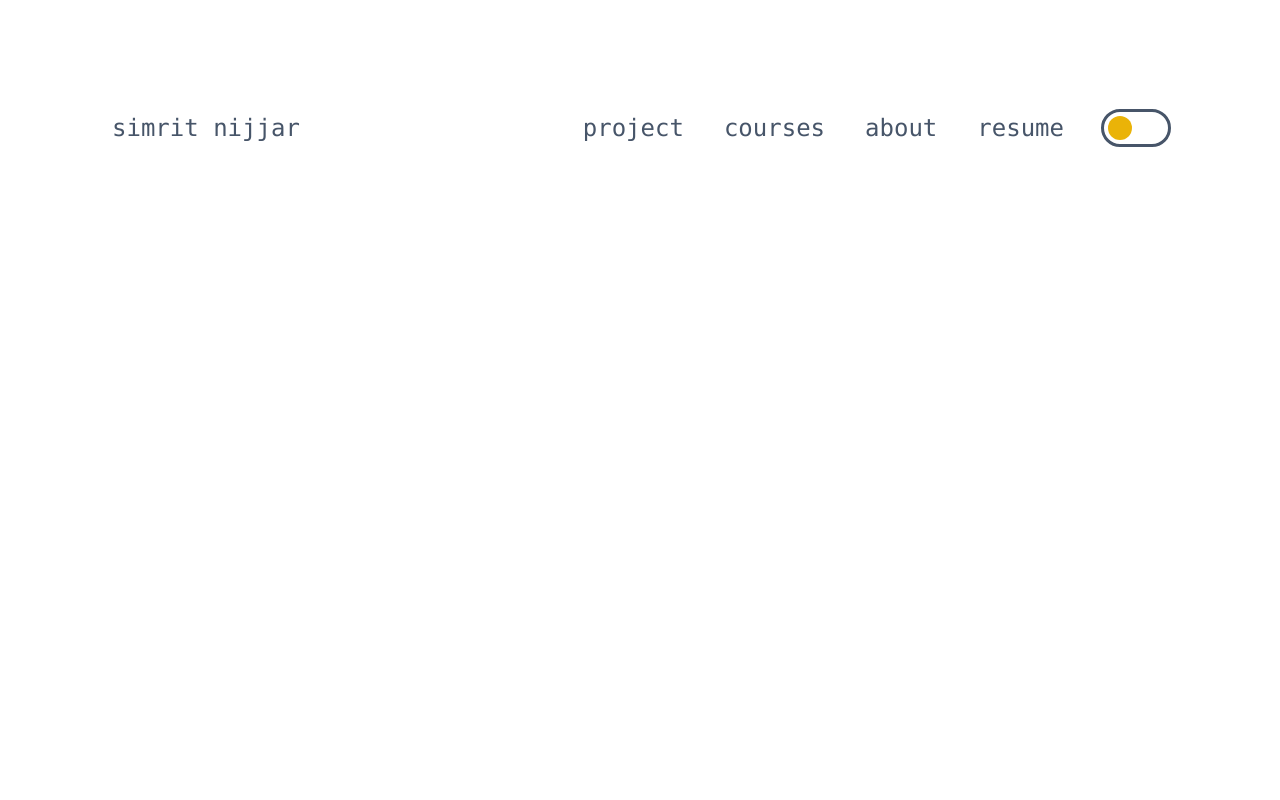
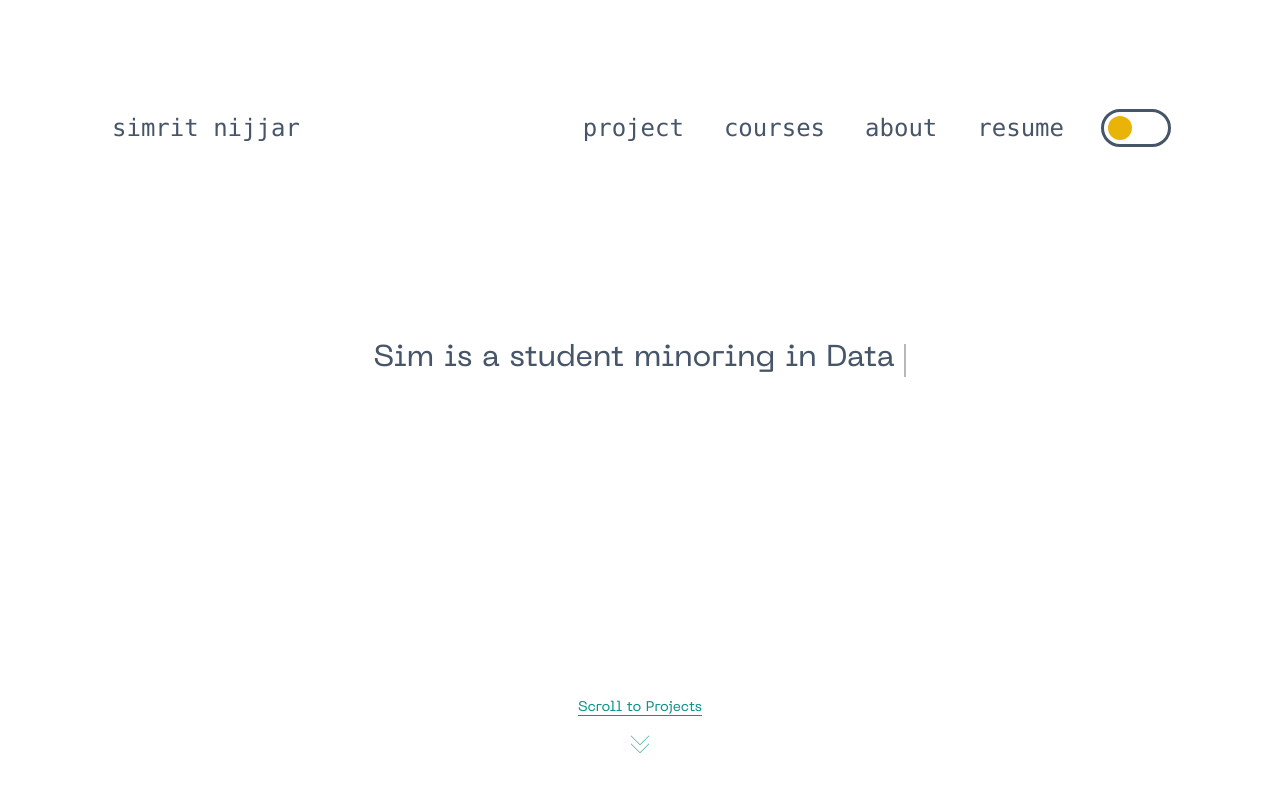
Before and after one commit to simn03/personal-portfolio, a Next.js app: page / in a window 1280 px wide. Shown: the top 800 px of the page. Built offline with nearby package versions, Linux system fonts and the light colour scheme; what tailwindcss-animated would draw is missing.

Commit message:
Fixed accidental typo in nav

```diff
--- a/app/ui/components/navigation/NavBar.component.tsx
+++ b/app/ui/components/navigation/NavBar.component.tsx
@@ -22,7 +22,7 @@ export default function NavBar({darkMode, setDarkMode}) {
   return (
     <nav className="sticky top-0 lg:-top-20 w-full z-40 text-slate-600 dark:text-blue-100 py-10 px-5 sm:px-10 md:px-16 lg:pt-28 lg:px-28 flex flex-col lg:flex-row font-mono lowercase text-2xl gap-20 sm:gap-60 lg:gap-0 backdrop-blur-lg print:hidden">
 
-      <div className={`z-10 absolute w-screen h-screen left-0 top-0 dark:bg-black bg-white max-lg:touch-none`}> </div>
+      <div className={`lg:hidden z-10 absolute w-screen h-screen left-0 top-0 dark:bg-black bg-white max-lg:touch-none`}> </div>
 
       <div className="z-20 max-lg:touch-none flex flex-row justify-between place-items-center">
 
```
